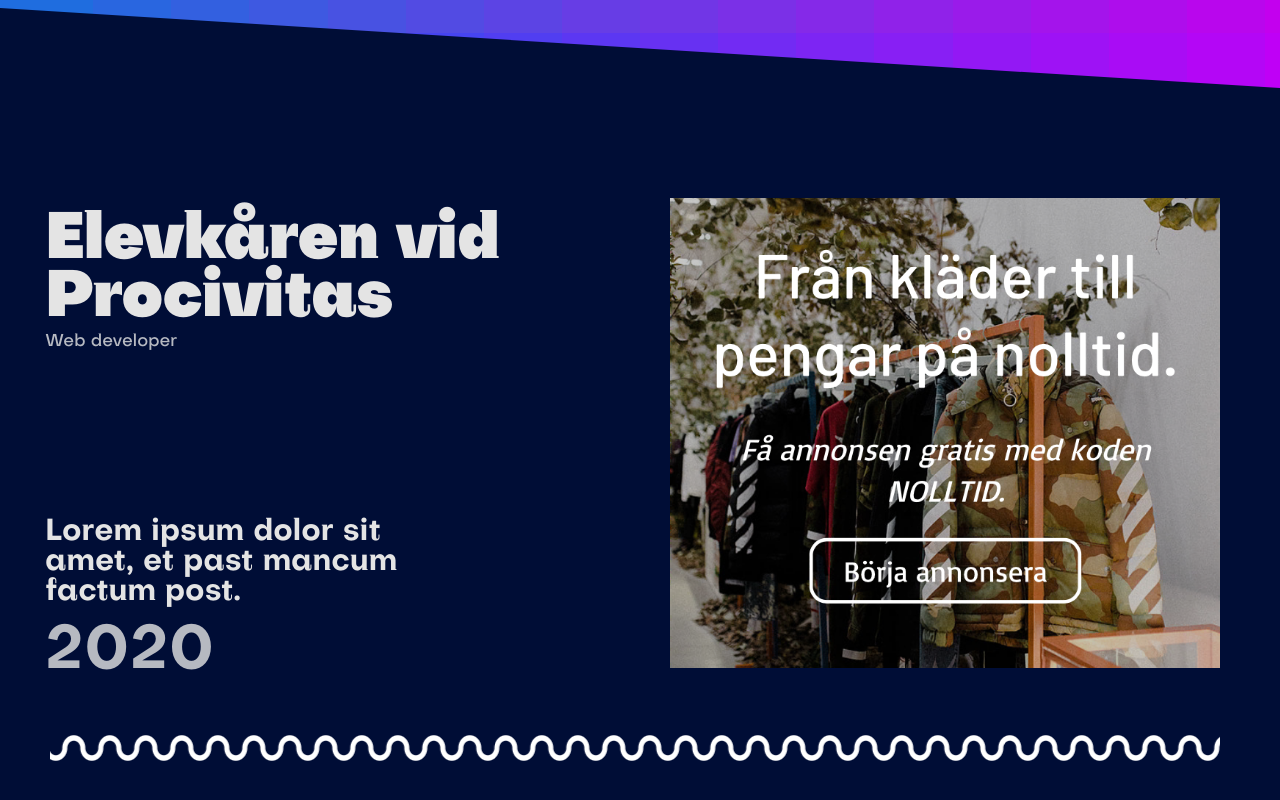
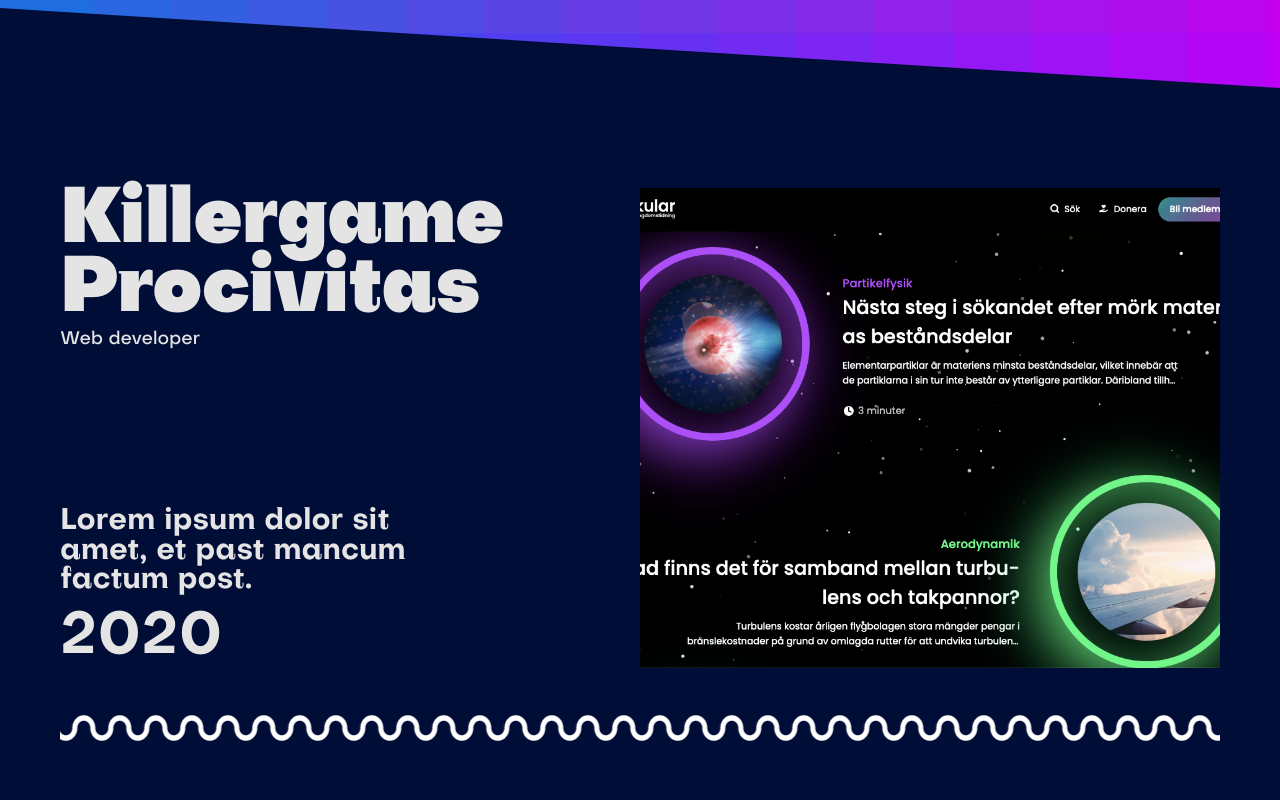
Before and after one commit to sakerhetspolisen/portofolio, a Next.js app: page /work in a window 1280 px wide. Shown: the part 792-1592 px from the top of the page. Built offline with nearby package versions, Linux system fonts and the light colour scheme; a web font is replaced by a local one.

Commit message:
Added react-reveal to 'Work'-page, worked on layout, added carousel

```diff
--- /dev/null
+++ b/components/projectCarousel.jsx
@@ -0,0 +1,33 @@
+import React, { Component } from "react";
+import ReactDOM from "react-dom";
+import Image from "next/image";
+import styles from 'react-responsive-carousel/lib/styles/carousel.min.css';
+import { Carousel } from "react-responsive-carousel";
+
+const DemoCarousel = ({ imagesAndVideosSrcList }) => {
+  return (
+    <Carousel autoPlay showArrows={false} showThumbs={false} showIndicators={false} showStatus={false} infiniteLoop>
+      {
+        imagesAndVideosSrcList.map((src) => {
+          return(
+            <div style={{
+              height: "60vh",
+              minHeight: 400,
+              width: "calc(100% - 60px)",
+              marginRight: 60,
+              position: "relative"
+            }}>
+              <Image
+                src={src}
+                layout="fill"
+                objectFit="cover"
+              />
+            </div>
+          )
+        })
+      }
+    </Carousel>
+  );
+};
+
+export default DemoCarousel;
--- a/components/sampleProject.jsx
+++ b/components/sampleProject.jsx
@@ -1,51 +1,39 @@
 import { Col, Row } from "react-bootstrap";
-import Image from "next/image";
 import styles from "../styles/projectsList.module.css";
-import thumbnailUrl from "../public/images/atersalj1.png";
+import thumbnailUrl from "../public/images/partikular.png";
+import ReactReveal from "react-reveal/Fade";
+import ProjectCarousel from "./projectCarousel";
 
-export default function ProjectsList() {
+const ProjectsList = () => {
   let videoUrl = null;
 
   return (
     <>
       <Row className={styles.project}>
-        <Col md={6}>
+        <Col xl={6} md={6}>
           <div className={styles.upper}>
             <a href="https://www.google.se">
-              <h2>Elevkåren vid Procivitas</h2>
-              <p>Web developer</p>
+              <ReactReveal bottom>
+                <h2>Killergame Procivitas</h2>
+              </ReactReveal>
+              <ReactReveal delay={500}>
+                <p>Web developer</p>
+              </ReactReveal>
             </a>
           </div>
           <div className={styles.lower}>
             <a href="https://www.google.se">
-              <p>Lorem ipsum dolor sit amet, et past mancum factum post.</p>
-              <p>
-                <b>2020</b>
-              </p>
+              <ReactReveal delay={500}>
+                <p>Lorem ipsum dolor sit amet, et past mancum factum post.</p>
+              </ReactReveal>
+              <ReactReveal bottom cascade>
+                <p className={styles.year}>2020</p>
+              </ReactReveal>
             </a>
           </div>
         </Col>
         <Col md={6}>
-          <div className={styles.imageContainer}>
-            <a href="https://www.google.se">
-              {thumbnailUrl ? (
-                <Image
-                  priority
-                  src={thumbnailUrl}
-                  layout="fill"
-                  objectFit="cover"
-                />
-              ) : (<></>)}
-              {videoUrl ? (
-                <Image
-                  priority
-                  src={videoUrl}
-                  layout="fill"
-                  objectFit="cover"
-                />
-              ) : (<></>)}
-            </a>
-          </div>
+          <ProjectCarousel imagesAndVideosSrcList={[thumbnailUrl]}/>
         </Col>
       </Row>
       <div className={styles.waveHolder}>
@@ -57,3 +45,5 @@ export default function ProjectsList() {
     </>
   );
 }
+
+export default ProjectsList;
--- a/package.json
+++ b/package.json
@@ -20,7 +20,9 @@
     "react": "17.0.1",
     "react-bootstrap": "^1.5.2",
     "react-dom": "17.0.1",
-    "react-is-visible": "^1.1.2"
+    "react-is-visible": "^1.1.2",
+    "react-responsive-carousel": "^3.2.20",
+    "react-reveal": "^1.2.2"
   },
   "devDependencies": {
     "autoprefixer": "^10.2.5",
--- a/pages/work.jsx
+++ b/pages/work.jsx
@@ -65,7 +65,7 @@ const Work = () => {
           </Col>
         </Row>
       </Container>
-      <Container>
+      <Container style={{marginTop: 50, padding: 0}}>
         <ProjectsList />
       </Container>
     </Layout>
--- a/styles/projectsList.module.css
+++ b/styles/projectsList.module.css
@@ -2,19 +2,20 @@
   color: var(--text-color);
 }
 .project {
-  min-height: 70vh;
   position: relative;
-  margin-top: 10vh;
+  margin: 0;
+  padding: 0;
+  margin-top: 100px;
   font-family: 'Subjectivity', Arial, Helvetica, sans-serif;
 }
 
 .waveHolder {
   height: 50px;
   overflow: hidden;
-  width: calc(100% - 80px);
-  margin-left: 35px;
+  width: calc(100% - 120px);
+  margin-left: 60px;
+  margin-top: 40px;
 }
-
 .waveWrapper {
   /* Clip edges, as some of the lines don't terminate nicely. */
   overflow: hidden;
@@ -23,7 +24,6 @@
   height: 50px;
   animation: roller 1s linear infinite;
 }
-
 .wave {
   position: absolute;
   background: radial-gradient(ellipse, transparent, transparent 6px, white 7px, white 11px, transparent 12px);
@@ -31,13 +31,11 @@
   width: 100%;
   height: 20px;
 }
-
 .wave2 {
   top: 20px;
   left: 18px;
   background-position: 0px -20px;
 }
-
 @keyframes roller {
   from {transform: translateX(-36px);}
   to {transform: translateX(-72px);}
@@ -47,10 +45,10 @@
   padding: 0;
 }
 .project .upper {
-  margin: 45px;
+  margin-left: 60px;
 }
 .project .upper h2 {
-  font-size: 5vw;
+  font-size: 6vw;
   font-weight: 800;
   font-family: 'Subjectivity', Arial, Helvetica, sans-serif;
   letter-spacing: -0.1vw;
@@ -58,7 +56,7 @@
   margin: 0;
 }
 .project .upper p {
-  font-size: 17px;
+  font-size: 1em;
   margin: 0;
   opacity: 0.8;
 }
@@ -66,24 +64,24 @@
   position: absolute;
   bottom: 0;
   left: auto;
-  margin: 45px;
+  margin-left: 60px;
   max-width: 30vw;
 }
 .project .lower p {
   margin: 0;
   padding: 0;
-  font-size: 30px;
+  font-size: 2.3vw;
   line-height: 1;
   font-weight: 600;
+  display: block;
 }
-.project .lower p b {
-  font-size: 60px;
+.project .lower p.year {
+  font-size: 3.2em;
   opacity: 0.8;
   font-weight: 600;
   margin-top: 15px;
-  display: block;
 }
-.imageContainer {
+.carouselContainer {
   width: calc(50vw - 90px);
   height: calc(70vh - 90px);
   margin: 30px;
```
Also changed, not shown: 2 other files (tests, documents, lock files or other folders).
